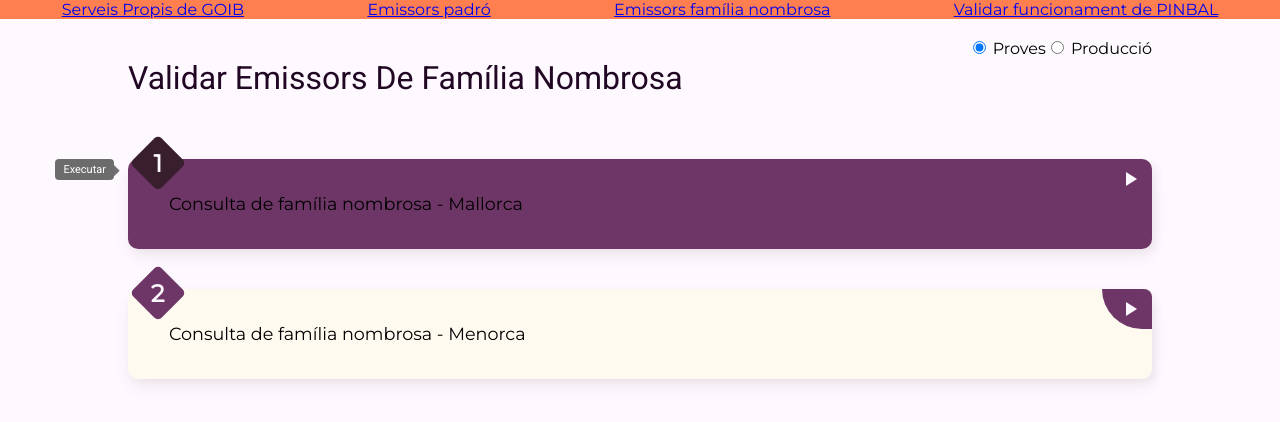
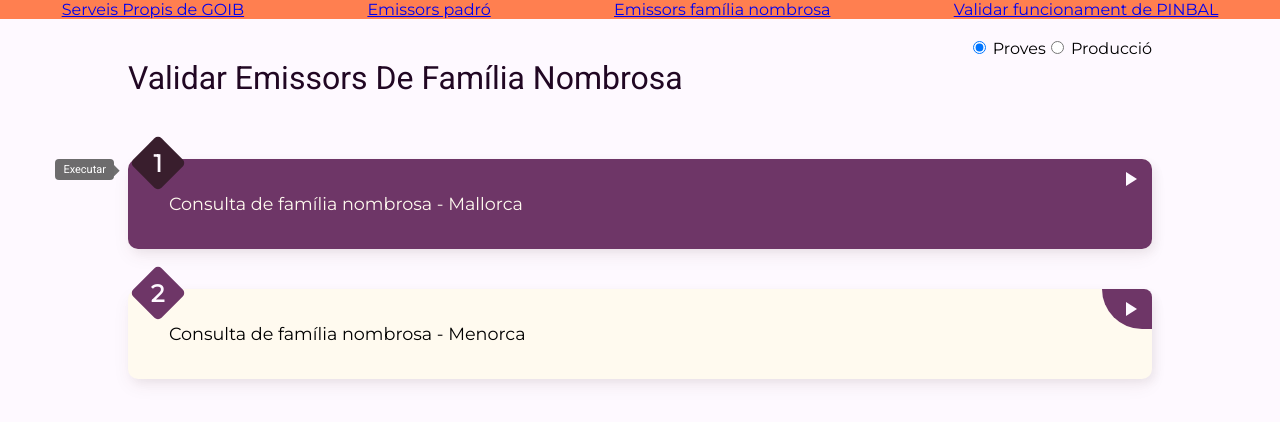
Before and after one commit to Fundacio-Bit/pinbalmonitor, a React (Create React App) app in the folder pinbalmonitor-back/codi_react/: page /emissors-padro in a window 1280 px wide. In both pictures the pointer is over the element "Consulta de família nombrosa - Mallorca". Shown: the top 422 px of the page. Built offline with nearby package versions, Linux system fonts and the light colour scheme.

Commit message:
Canviat color del text de petició en hover per color clar #13

```diff
--- a/pinbalmonitor-back/codi_react/src/components/peticio/Peticio.css
+++ b/pinbalmonitor-back/codi_react/src/components/peticio/Peticio.css
@@ -96,9 +96,9 @@
     cursor: pointer;
 }
 
-.container-peticio:hovetext {
+.container-peticio:hover .text-peticio {
     transition: all 0.3s ease-out;
-    color: var(--blanc);
+    color: var(--clar);
 }
 
 .container-peticio:hover .nombre-peticio-container,
```
